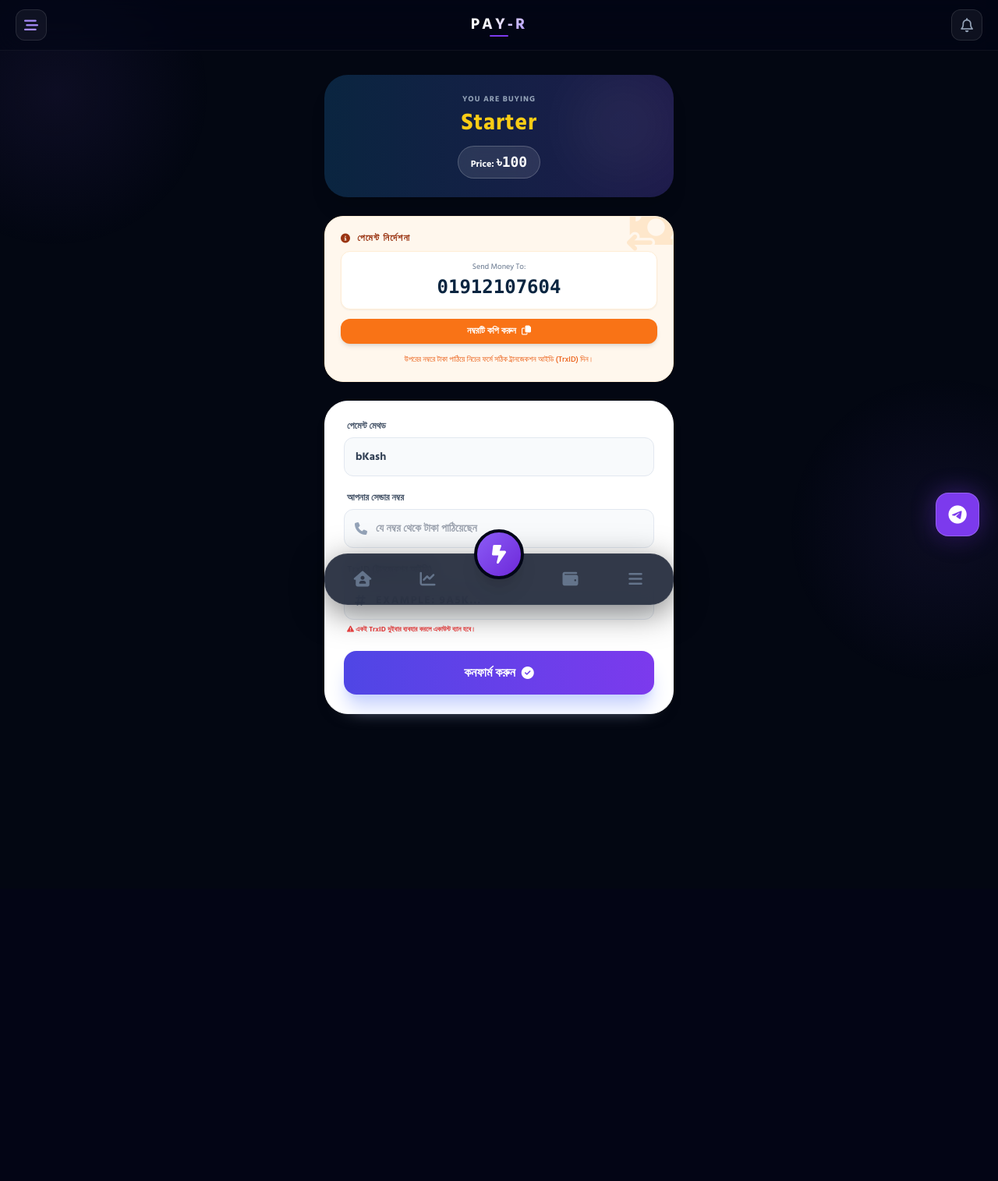
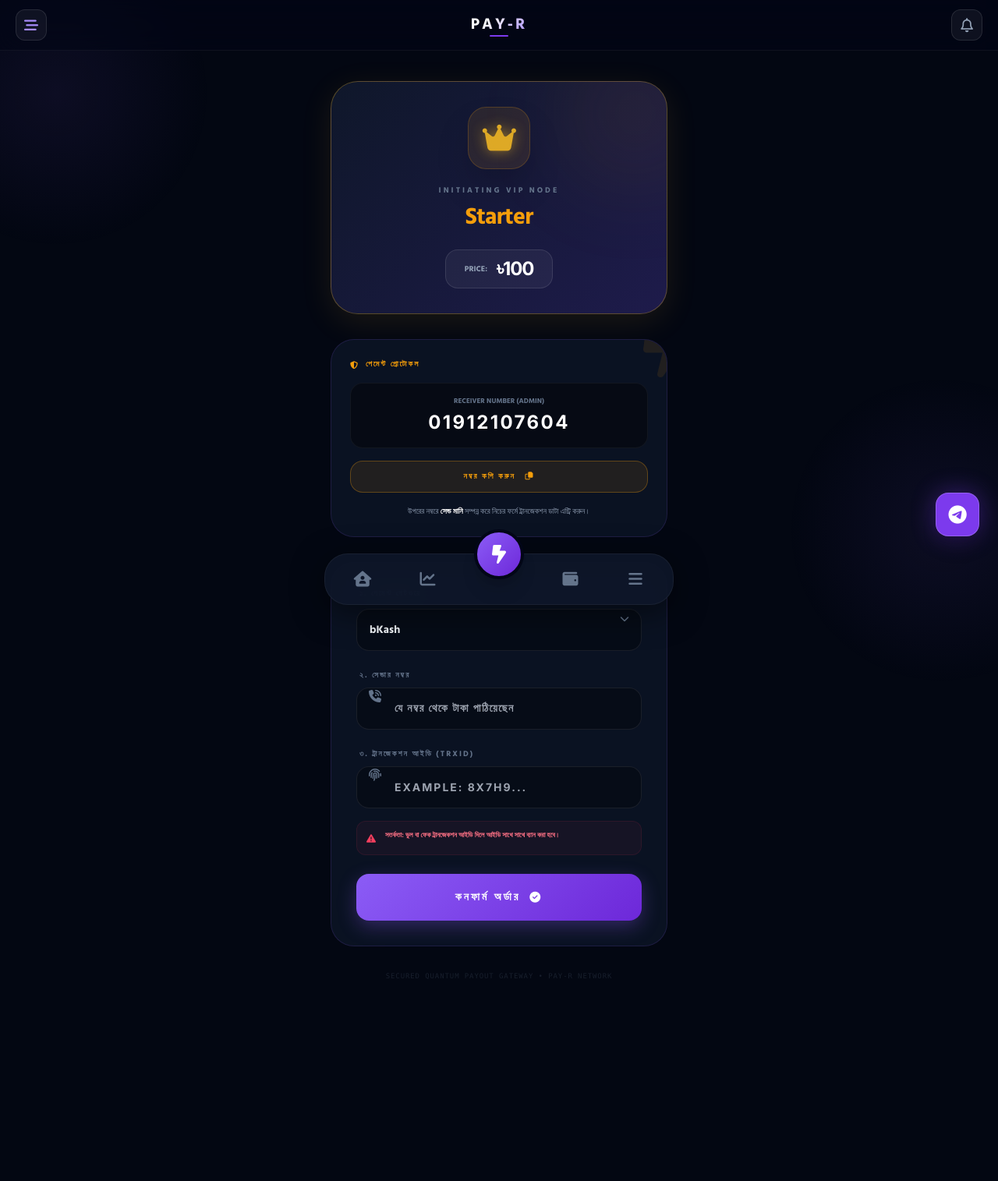
Before and after one commit to siafulislam45/Oay, a Flask app: page /vip/buy/1 in a window 1280 px wide. Shown: the whole page at 78% size. Before the commit the page ends 925 px from the top, so only its background shows below. Run offline with Flask 3, Linux system fonts and the light colour scheme; the visitor is signed in with stand-in values (Sample User, id 1); data that the repository does not hold is empty; parts of the project's set-up code (start-up, migrations or seed data) failed here and were passed over; some libraries are stand-ins or nearby versions.

Commit message:
Update vip_buy.html

```diff
--- a/templates/vip_buy.html
+++ b/templates/vip_buy.html
@@ -2,85 +2,159 @@
 {% block content %}
 
 <style>
-    .fade-up { animation: fadeUp 0.5s ease-out; }
-    @keyframes fadeUp { from { opacity: 0; transform: translateY(20px); } to { opacity: 1; transform: translateY(0); } }
+    /* AI Page Reveal */
+    .vip-reveal { animation: revealIn 0.8s cubic-bezier(0.16, 1, 0.3, 1) forwards; opacity: 0; }
+    @keyframes revealIn { from { opacity: 0; transform: translateY(30px); } to { opacity: 1; transform: translateY(0); } }
+
+    /* Premium Node Card */
+    .vip-node-card {
+        background: linear-gradient(135deg, #0f172a 0%, #1e1b4b 100%);
+        border: 1px solid rgba(251, 191, 36, 0.3);
+        border-radius: 35px;
+        box-shadow: 0 10px 40px rgba(251, 191, 36, 0.1);
+    }
+
+    .ai-card-dark {
+        background: rgba(15, 23, 42, 0.7);
+        backdrop-filter: blur(20px);
+        border: 1px solid rgba(139, 92, 246, 0.15);
+        border-radius: 30px;
+    }
+
+    /* Cyber Inputs */
+    .cyber-input {
+        background: rgba(0, 0, 0, 0.3);
+        border: 1px solid rgba(255, 255, 255, 0.08);
+        color: #f1f5f9;
+        transition: all 0.3s ease;
+    }
+    .cyber-input:focus {
+        border-color: #8B5CF6;
+        background: rgba(139, 92, 246, 0.05);
+        box-shadow: 0 0 15px rgba(139, 92, 246, 0.15);
+        outline: none;
+    }
+
+    .btn-initialize {
+        background: linear-gradient(135deg, #8B5CF6 0%, #6D28D9 100%);
+        box-shadow: 0 8px 25px rgba(139, 92, 246, 0.3);
+        transition: all 0.3s ease;
+    }
+    .btn-initialize:active { transform: scale(0.96); }
+
+    .monofont { font-family: 'Inter', 'Courier New', monospace; }
+
+    /* Pulsing Crown */
+    .glow-crown {
+        color: #fbbf24;
+        filter: drop-shadow(0 0 8px rgba(251, 191, 36, 0.6));
+        animation: crownPulse 2s infinite ease-in-out;
+    }
+    @keyframes crownPulse {
+        0%, 100% { transform: scale(1); opacity: 1; }
+        50% { transform: scale(1.1); opacity: 0.8; }
+    }
 </style>
 
-<div class="max-w-md mx-auto space-y-6 pb-24 pt-4 fade-up">
+<div class="max-w-md mx-auto space-y-8 vip-reveal pb-32 pt-6 px-2">
 
-    <!-- 1. Header (Plan Summary) -->
-    <div class="bg-gradient-to-r from-[#0A2540] to-[#1E1B4B] p-6 rounded-[30px] text-white shadow-xl relative overflow-hidden text-center">
-        <div class="absolute top-0 right-0 w-32 h-32 bg-white opacity-5 rounded-full blur-2xl"></div>
+    <!-- ১. প্ল্যান সামারি কার্ড -->
+    <div class="vip-node-card p-8 text-center relative overflow-hidden">
+        <div class="absolute -right-10 -top-10 w-40 h-40 bg-amber-500/10 rounded-full blur-3xl"></div>
+
         <div class="relative z-10">
-            <p class="text-[10px] text-slate-400 font-bold uppercase tracking-widest mb-1">You are buying</p>
-            <h2 class="text-3xl font-black text-yellow-400 mb-1 tracking-wide">{{ plan.name }}</h2>
-            <div class="inline-block bg-white/10 backdrop-blur-md px-4 py-1.5 rounded-full border border-white/20 mt-2">
-                <span class="text-xs font-bold text-white">Price: <span class="text-lg font-mono">৳{{ plan.price }}</span></span>
+            <div class="w-20 h-20 bg-amber-500/10 rounded-3xl flex items-center justify-center mx-auto mb-5 border border-amber-500/20 shadow-2xl">
+                <i class="fa-solid fa-crown text-4xl glow-crown"></i>
+            </div>
+            <p class="text-[10px] text-slate-500 font-black uppercase tracking-[3px] mb-2">Initiating VIP Node</p>
+            <h2 class="text-3xl font-black text-amber-500 mb-2 tracking-tight">{{ plan.name }}</h2>
+
+            <div class="inline-flex items-center gap-3 bg-white/5 border border-white/10 px-6 py-2 rounded-2xl mt-4">
+                <span class="text-[10px] text-slate-400 font-bold uppercase">Price:</span>
+                <span class="text-2xl font-black text-white monofont tracking-tighter">৳{{ plan.price }}</span>
             </div>
         </div>
     </div>
 
-    <!-- 2. Payment Instruction -->
-    <div class="bg-orange-50 p-5 rounded-[24px] border border-orange-100 shadow-sm relative overflow-hidden">
-        <div class="absolute -right-4 -top-4 text-orange-200 text-6xl opacity-50"><i class="fa-solid fa-money-bill-transfer"></i></div>
+    <!-- ২. পেমেন্ট প্রোটোকল (নির্দেশনা) -->
+    <div class="ai-card-dark p-6 border-amber-500/20 bg-amber-500/5 relative overflow-hidden">
+        <div class="absolute -right-6 -top-6 text-amber-500/10 text-7xl"><i class="fa-solid fa-bolt-lightning"></i></div>
+
         <div class="relative z-10">
-            <p class="text-xs font-bold text-orange-800 uppercase tracking-widest mb-2 flex items-center gap-2">
-                <i class="fa-solid fa-circle-info"></i> পেমেন্ট নির্দেশনা
-            </p>
-            <div class="bg-white p-3 rounded-xl border border-orange-100 text-center mb-3 shadow-sm">
-                <p class="text-[10px] text-slate-500 mb-0.5">Send Money To:</p>
-                <p class="text-2xl font-bold font-mono text-[#0A2540]" id="adminNumber">01912107604</p>
+            <h3 class="text-[10px] font-black text-amber-500 uppercase tracking-[2px] mb-4 flex items-center gap-2">
+                <i class="fa-solid fa-shield-halved"></i> পেমেন্ট প্রোটোকল
+            </h3>
+
+            <div class="bg-black/40 p-4 rounded-2xl border border-white/5 text-center mb-4">
+                <p class="text-[9px] text-slate-500 font-bold uppercase mb-1">Receiver Number (Admin)</p>
+                <p class="text-2xl font-black text-white monofont tracking-widest" id="adminNumber">01912107604</p>
             </div>
-            <button type="button" onclick="copyAdminNumber()" class="w-full bg-orange-500 text-white py-2 rounded-xl text-xs font-bold hover:bg-orange-600 transition shadow-md">
-                নম্বরটি কপি করুন <i class="fa-regular fa-copy ml-1"></i>
+
+            <button type="button" onclick="copyAdminNumber()" class="w-full bg-amber-500/10 border border-amber-500/30 text-amber-500 py-3 rounded-2xl text-[10px] font-black uppercase tracking-[2px] hover:bg-amber-500 hover:text-slate-900 transition-all active:scale-95">
+                নম্বর কপি করুন <i class="fa-regular fa-copy ml-2"></i>
             </button>
-            <p class="text-[10px] text-orange-600 mt-3 text-center font-medium leading-relaxed">
-                উপরের নম্বরে টাকা পাঠিয়ে নিচের ফর্মে সঠিক ট্রানজেকশন আইডি (TrxID) দিন।
+
+            <p class="text-[10px] text-slate-400 mt-4 text-center leading-relaxed">
+                উপরের নম্বরে <span class="text-white font-bold">সেন্ড মানি</span> সম্পন্ন করে নিচের ফর্মে ট্রানজেকশন ডাটা এন্ট্রি করুন।
             </p>
         </div>
     </div>
 
-    <!-- 3. Payment Form -->
-    <form id="vipBuyForm" method="POST" class="bg-white p-6 rounded-[30px] shadow-lg border border-slate-50 space-y-5" onsubmit="return preventDoubleSubmit()">
+    <!-- ৩. ট্রানজেকশন ডাটা ফর্ম -->
+    <form id="vipBuyForm" method="POST" class="ai-card-dark p-8 border-t-2 border-t-violet-500/30 space-y-6" onsubmit="return preventDoubleSubmit()">
 
+        <!-- Gateway Selection -->
         <div>
-            <label class="block text-xs font-bold text-slate-600 mb-1.5 ml-1">পেমেন্ট মেথড</label>
-            <select name="method" required class="w-full p-3.5 border border-slate-200 rounded-xl focus:outline-none focus:border-[#4F46E5] bg-slate-50 focus:bg-white transition text-sm font-bold text-slate-700 appearance-none">
-                <option value="bKash">bKash</option>
-                <option value="Nagad">Nagad</option>
-                <option value="Rocket">Rocket</option>
-            </select>
-        </div>
-
-        <div>
-            <label class="block text-xs font-bold text-slate-600 mb-1.5 ml-1">আপনার সেন্ডার নম্বর</label>
+            <label class="block text-[10px] font-black text-slate-500 uppercase tracking-[2px] mb-3 ml-1">১. পেমেন্ট গেটওয়ে</label>
             <div class="relative">
-                <div class="absolute inset-y-0 left-0 pl-3.5 flex items-center pointer-events-none text-slate-400"><i class="fa-solid fa-phone"></i></div>
-                <input type="number" name="sender" required placeholder="যে নম্বর থেকে টাকা পাঠিয়েছেন"
-                       class="w-full pl-10 p-3.5 border border-slate-200 rounded-xl focus:outline-none focus:border-[#4F46E5] bg-slate-50 focus:bg-white transition text-sm font-bold text-slate-700">
+                <select name="method" required class="cyber-input w-full p-4 rounded-2xl text-sm font-bold appearance-none">
+                    <option value="bKash">bKash</option>
+                    <option value="Nagad">Nagad</option>
+                    <option value="Rocket">Rocket</option>
+                </select>
+                <span class="absolute right-4 top-4.5 text-slate-500 pointer-events-none"><i class="fa-solid fa-chevron-down text-xs"></i></span>
             </div>
         </div>
 
+        <!-- Sender Number -->
         <div>
-            <label class="block text-xs font-bold text-slate-600 mb-1.5 ml-1">TrxID (ট্রানজেকশন আইডি)</label>
+            <label class="block text-[10px] font-black text-slate-500 uppercase tracking-[2px] mb-2 ml-1">২. সেন্ডার নম্বর</label>
             <div class="relative">
-                <div class="absolute inset-y-0 left-0 pl-3.5 flex items-center pointer-events-none text-slate-400"><i class="fa-solid fa-hashtag"></i></div>
-                <input type="text" name="trx_id" required placeholder="Example: 9A5K..."
-                       class="w-full pl-10 p-3.5 border border-slate-200 rounded-xl focus:outline-none focus:border-[#4F46E5] bg-slate-50 focus:bg-white transition text-sm font-bold text-slate-700 uppercase tracking-widest">
+                <span class="absolute left-4 top-4.5 text-slate-500"><i class="fa-solid fa-phone-volume"></i></span>
+                <input type="number" name="sender" required placeholder="যে নম্বর থেকে টাকা পাঠিয়েছেন"
+                       class="cyber-input w-full pl-12 p-4 rounded-2xl text-sm font-bold tracking-widest">
             </div>
-            <p class="text-[9px] text-red-500 mt-1.5 ml-1 font-bold"><i class="fa-solid fa-triangle-exclamation"></i> একই TrxID দুইবার ব্যবহার করলে একাউন্ট ব্যান হবে।</p>
         </div>
 
-        <button type="submit" id="submitBtn" class="w-full bg-gradient-to-r from-[#4F46E5] to-[#7C3AED] text-white py-4 rounded-2xl font-bold shadow-xl shadow-indigo-200 hover:scale-[1.02] transition active:scale-95 flex items-center justify-center gap-2 mt-4">
-            <span>কনফার্ম করুন</span>
+        <!-- Transaction ID -->
+        <div>
+            <label class="block text-[10px] font-black text-slate-500 uppercase tracking-[2px] mb-2 ml-1">৩. ট্রানজেকশন আইডি (TrxID)</label>
+            <div class="relative">
+                <span class="absolute left-4 top-4.5 text-slate-500"><i class="fa-solid fa-fingerprint"></i></span>
+                <input type="text" name="trx_id" required placeholder="Example: 8X7H9..."
+                       class="cyber-input w-full pl-12 p-4 rounded-2xl text-sm font-black monofont uppercase tracking-[2px]">
+            </div>
+            <div class="mt-4 p-3 rounded-xl bg-rose-500/5 border border-rose-500/10 flex items-start gap-3">
+                <i class="fa-solid fa-triangle-exclamation text-rose-500 text-xs mt-0.5"></i>
+                <p class="text-[9px] text-rose-400 font-bold uppercase leading-tight">সতর্কতা: ভুল বা ফেক ট্রানজেকশন আইডি দিলে আইডি সাথে সাথে ব্যান করা হবে।</p>
+            </div>
+        </div>
+
+        <button type="submit" id="submitBtn" class="btn-initialize w-full py-5 rounded-2xl text-white font-black text-sm uppercase tracking-[3px] shadow-2xl flex items-center justify-center gap-3 mt-4">
+            <span>কনফার্ম অর্ডার</span>
             <i class="fa-solid fa-circle-check"></i>
         </button>
     </form>
 
+    <!-- Security Footer -->
+    <div class="text-center opacity-30">
+        <p class="text-[9px] font-mono text-slate-600 tracking-widest uppercase">Secured Quantum Payout Gateway • Pay-R Network</p>
+    </div>
+
 </div>
 
+<!-- Scripts -->
 <script>
-    // Copy Number
     function copyAdminNumber() {
         const num = document.getElementById("adminNumber").innerText;
         navigator.clipboard.writeText(num).then(() => {
@@ -88,12 +162,11 @@
         });
     }
 
-    // Prevent Double Click Submission
     function preventDoubleSubmit() {
         const btn = document.getElementById('submitBtn');
         btn.disabled = true;
-        btn.innerHTML = '<i class="fa-solid fa-circle-notch fa-spin"></i> প্রসেস হচ্ছে...';
-        btn.classList.add('opacity-80', 'cursor-not-allowed');
+        btn.innerHTML = '<i class="fa-solid fa-spinner fa-spin"></i> প্রসেস হচ্ছে...';
+        btn.classList.add('opacity-70', 'cursor-not-allowed');
         return true;
     }
 </script>
```
